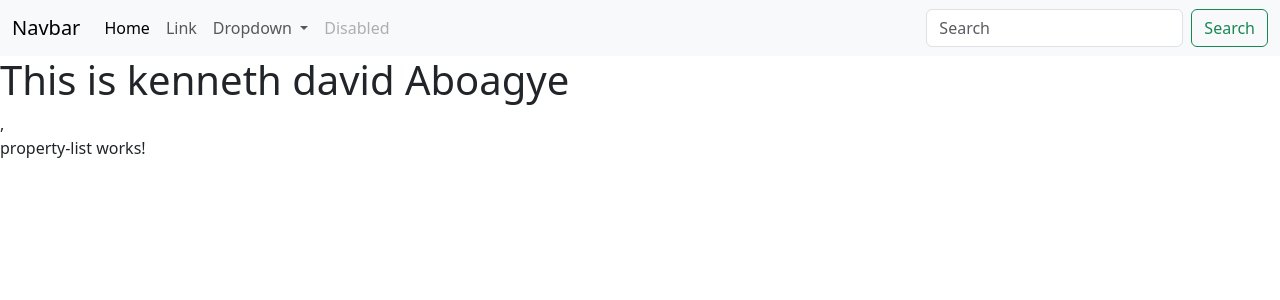
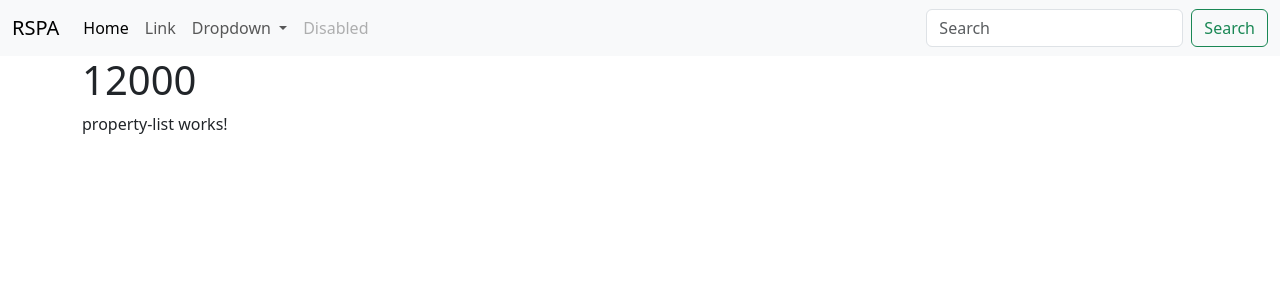
Before and after one commit to kofi527/Angular-revised-app, an Angular app: page / in a window 1280 px wide. Shown: the top 300 px of the page. Built offline with nearby package versions, Linux system fonts and the light colour scheme.

Commit message:
update on app components and property card
setting up a Navbar and creating a margin between navbar and other components

```diff
--- a/src/app/app.component.html
+++ b/src/app/app.component.html
@@ -1,3 +1,5 @@
 <app-nav-bar></app-nav-bar>
+<div class="container" style="margin-top: 70;">
 <app-property-card></app-property-card>
 <app-property-list></app-property-list>
+</div>
--- a/src/app/nav-bar/nav-bar.component.html
+++ b/src/app/nav-bar/nav-bar.component.html
@@ -1,7 +1,7 @@
 
-  <nav class="navbar navbar-expand-lg bg-body-tertiary">
+  <nav class="navbar navbar-expand-lg bg-body-tertiary fixed-top">
     <div class="container-fluid">
-      <a class="navbar-brand" href="#">Navbar</a>
+      <a class="navbar-brand" href="#">RSPA</a>
       <button class="navbar-toggler" type="button" data-bs-toggle="collapse" data-bs-target="#navbarSupportedContent" aria-controls="navbarSupportedContent" aria-expanded="false" aria-label="Toggle navigation">
         <span class="navbar-toggler-icon"></span>
       </button>
--- a/src/app/property/property-card/property-card.component.html
+++ b/src/app/property/property-card/property-card.component.html
@@ -1 +1,2 @@
-<h1>This is kenneth david Aboagye </h1>,
+<h1>{{Property.Type}} </h1>
+<h1>{{Property.Price}} </h1>
--- a/src/app/property/property-card/property-card.component.ts
+++ b/src/app/property/property-card/property-card.component.ts
@@ -14,4 +14,10 @@ import { Component } from "@angular/core";
 )
 export class PropertyCardComponent {
 
+    Property: any = {
+        "Id" : 1,
+        "Type":"House",
+        "Price":12000
+
+    }
 }
```
